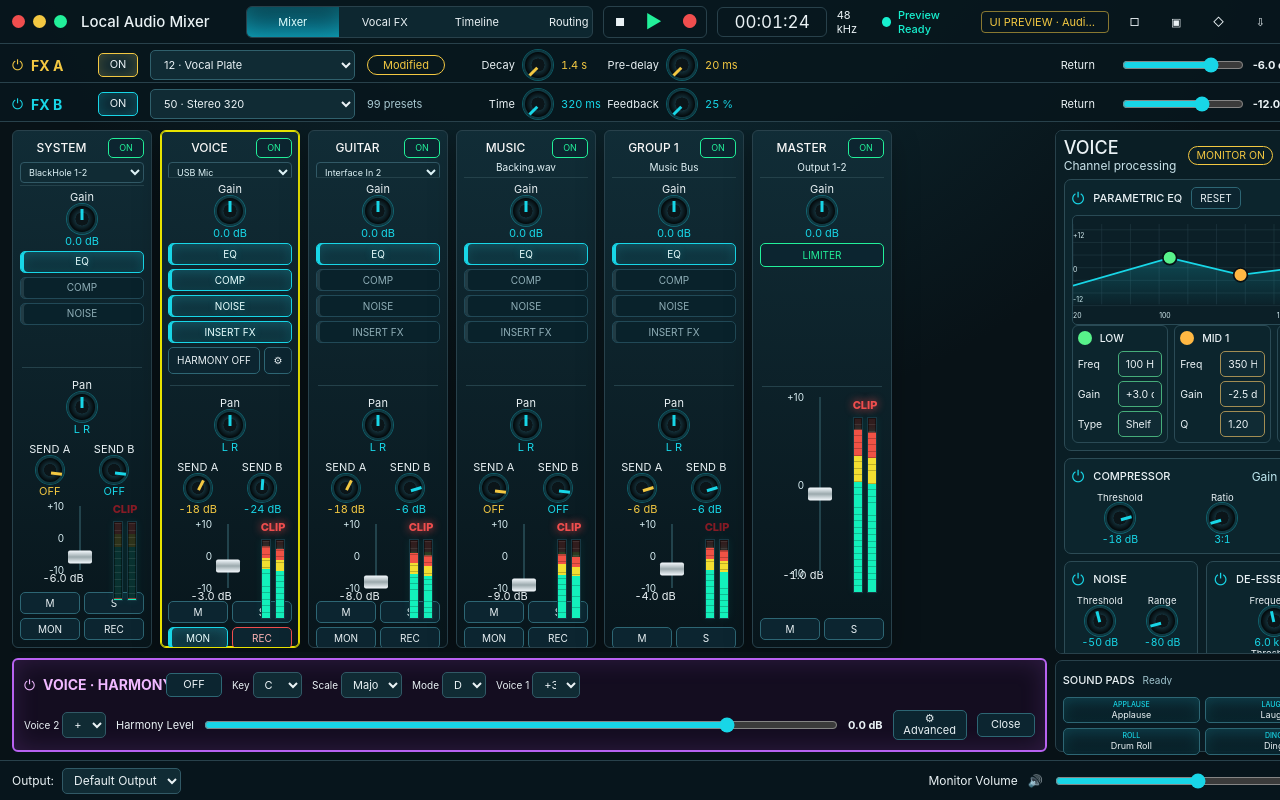
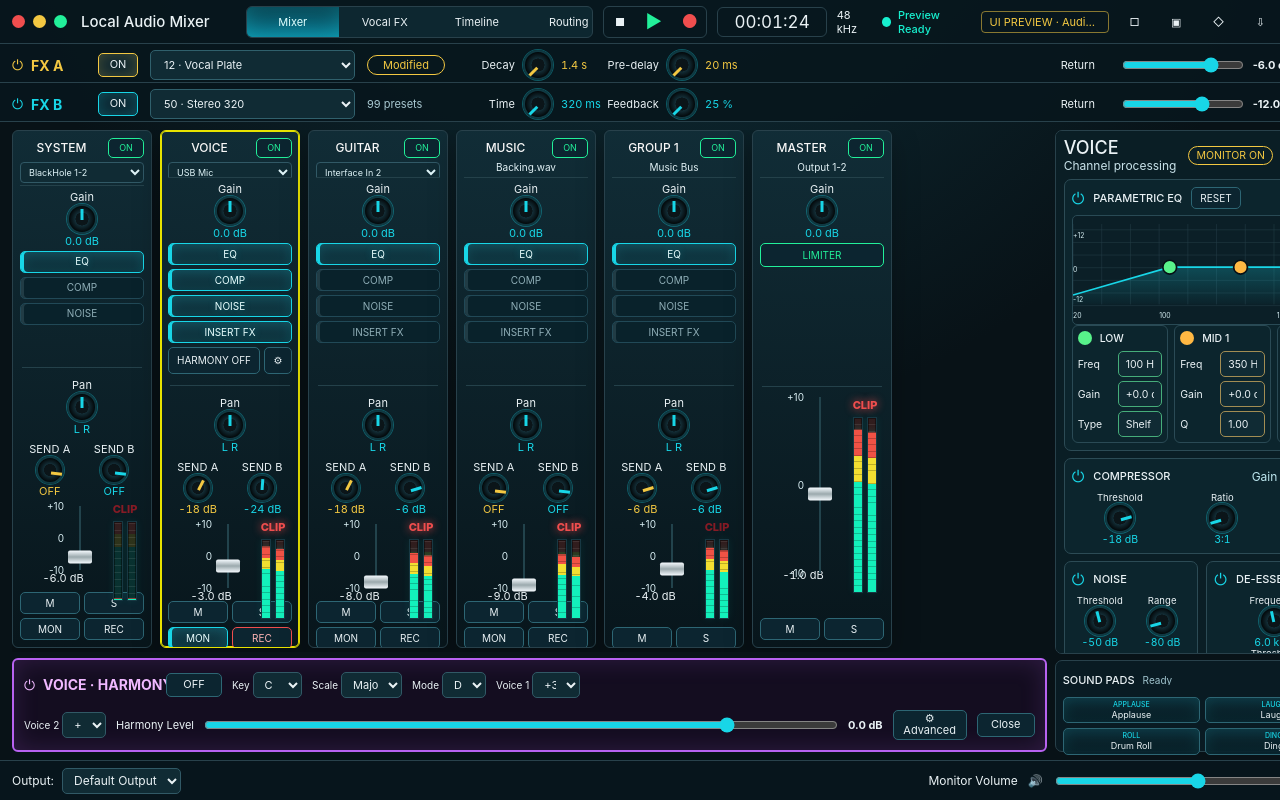
Before and after one commit to maydekil/digital-mixer-audio, a React (Vite) app: page / in a window 1280 px wide. Built offline with nearby package versions, Linux system fonts and the light colour scheme.

Commit message:
Start channels with flat EQ

```diff
--- a/apps/desktop/src/fixtures/approvedMixerSession.ts
+++ b/apps/desktop/src/fixtures/approvedMixerSession.ts
@@ -2,10 +2,10 @@ import type { MixerSnapshot } from "../adapters/MixerControlPort";
 import { fxPrograms } from "./fxPrograms";
 
 const baseEqBands = [
-  { id: "low", label: "LOW", color: "#58F28A", freqHz: 100, gainDb: 3, freq: "100 Hz", gain: "+3.0 dB", type: "Shelf" },
-  { id: "mid1", label: "MID 1", color: "#FFB843", freqHz: 350, gainDb: -2.5, qValue: 1.2, freq: "350 Hz", gain: "-2.5 dB", q: "1.20" },
-  { id: "mid2", label: "MID 2", color: "#1FA8FF", freqHz: 2500, gainDb: 2, qValue: 1, freq: "2.5 kHz", gain: "+2.0 dB", q: "1.00" },
-  { id: "high", label: "HIGH", color: "#B862F0", freqHz: 10000, gainDb: 4, freq: "10.0 kHz", gain: "+4.0 dB", type: "Shelf" }
+  { id: "low", label: "LOW", color: "#58F28A", freqHz: 100, gainDb: 0, freq: "100 Hz", gain: "+0.0 dB", type: "Shelf" },
+  { id: "mid1", label: "MID 1", color: "#FFB843", freqHz: 350, gainDb: 0, qValue: 1, freq: "350 Hz", gain: "+0.0 dB", q: "1.00" },
+  { id: "mid2", label: "MID 2", color: "#1FA8FF", freqHz: 2500, gainDb: 0, qValue: 1, freq: "2.5 kHz", gain: "+0.0 dB", q: "1.00" },
+  { id: "high", label: "HIGH", color: "#B862F0", freqHz: 10000, gainDb: 0, freq: "10.0 kHz", gain: "+0.0 dB", type: "Shelf" }
 ] as const;
 
 const defaultDynamics = {
```
Also changed, not shown: 2 other files (tests, documents, lock files or other folders).
